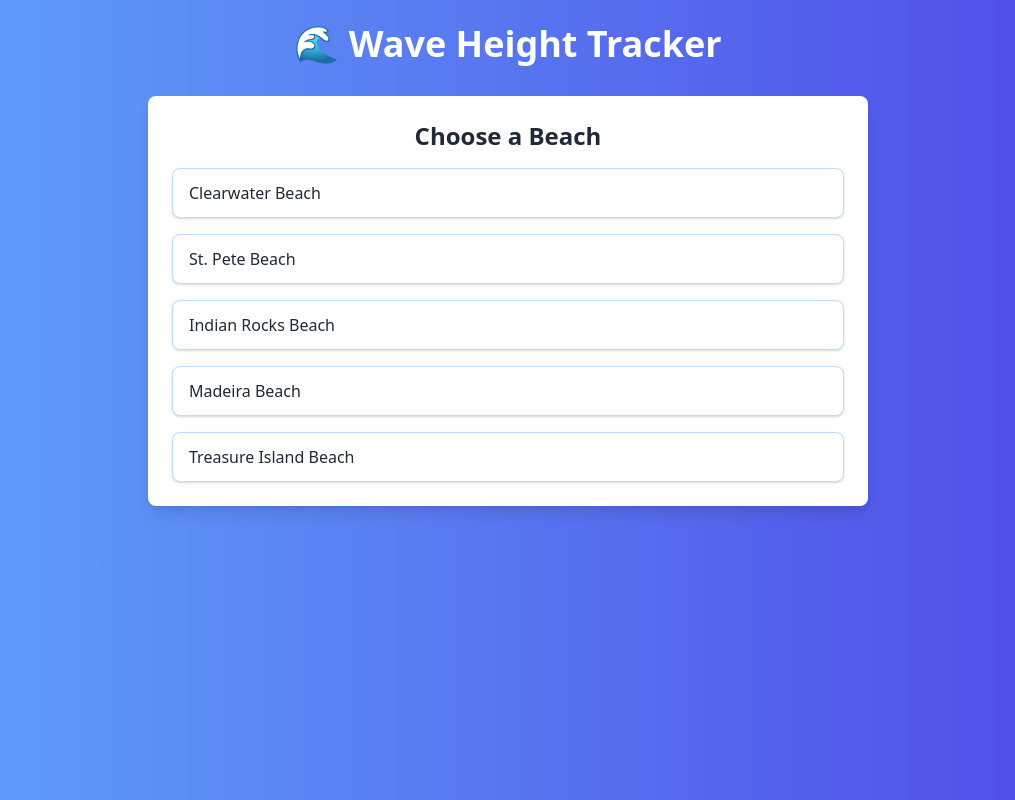
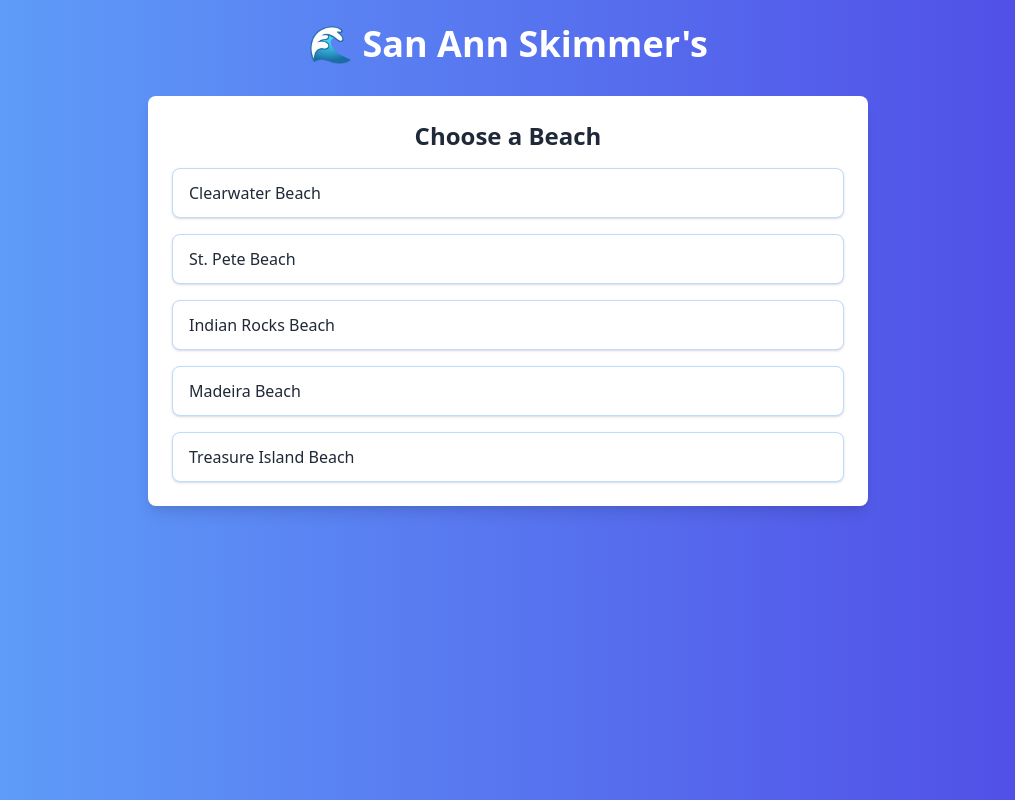
Before and after one commit to onyxpatel/skim, a plain HTML site: page index.html in a window 1280 px wide. Shown: the whole page, without its empty margins (132-1147 px from the left). Drawn offline with nearby package versions, Linux system fonts and the light colour scheme.

Commit message:
Update index.html

```diff
--- a/index.html
+++ b/index.html
@@ -9,7 +9,7 @@
 <body class="bg-gradient-to-r from-blue-400 to-indigo-600 text-white font-sans">
 
   <div class="max-w-3xl mx-auto p-6">
-    <h1 class="text-4xl font-extrabold mb-8 text-center text-white">🌊 Wave Height Tracker</h1>
+    <h1 class="text-4xl font-extrabold mb-8 text-center text-white">🌊 San Ann Skimmer's</h1>
 
     <div class="bg-white rounded-lg shadow-lg p-6 mb-8 text-gray-800">
       <h2 class="text-2xl font-semibold text-center text-gray-800 mb-4">Choose a Beach</h2>
```
